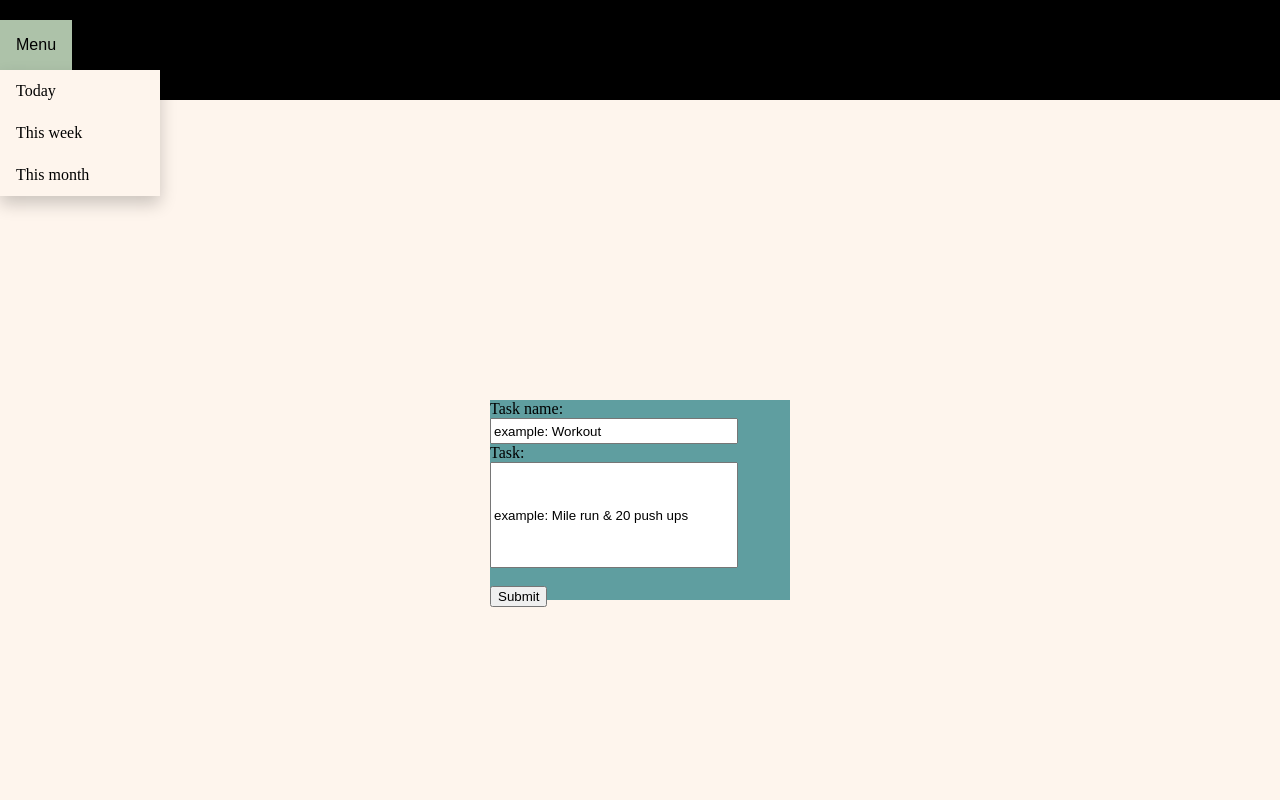
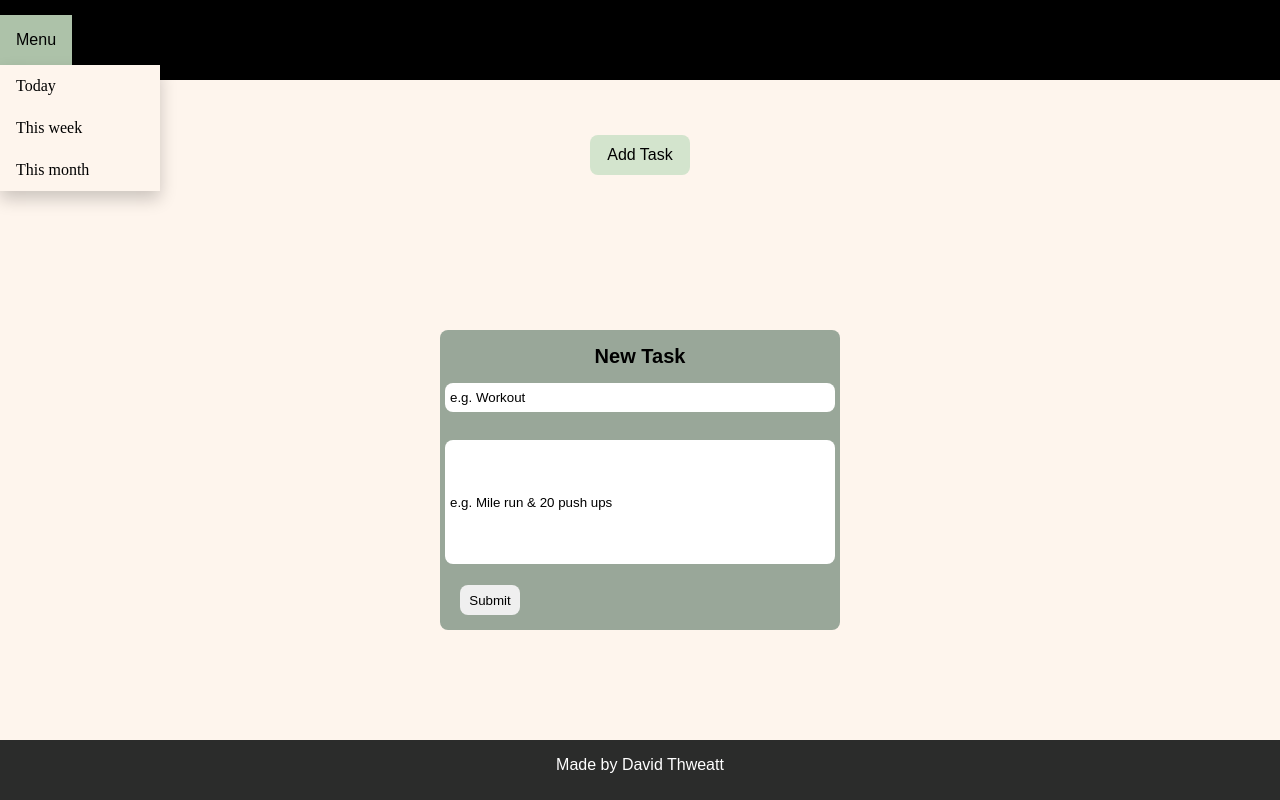
Before and after one commit to DavidThweatt/Task-Tracker, a website built with webpack: page dist/index.html in a window 1280 px wide. Built offline with nearby package versions, Linux system fonts and the light colour scheme.

Commit message:
html & css drop down, add task btn and new task form done

```diff
--- a/dist/index.html
+++ b/dist/index.html
@@ -20,25 +20,30 @@
       </div>
     </nav>
     <div class="main-content">
+      <div class="add-btn-div">
+        <button id="addBTN">Add Task</button>
+      </div>
       <div class="new-task-form">
         <form class="task-form">
-          <label for="TaskName">Task name:</label><br />
+          <h3>New Task</h3>
           <input
             type="text"
             id="task-name"
             name="Tname"
-            value="example: Workout"
+            value="e.g. Workout"
           /><br />
-          <label for="Task">Task:</label><br />
           <input
             type="text"
             id="task-info"
             name="Tinfo"
-            value="example: Mile run & 20 push ups"
+            value="e.g. Mile run & 20 push ups"
           /><br /><br />
-          <input type="submit" value="Submit" />
+          <input id="submitBTN" type="submit" value="Submit" />
         </form>
       </div>
     </div>
   </body>
+  <footer>
+    <p id="footerP">Made by David Thweatt</p>
+  </footer>
 </html>
--- a/dist/style.css
+++ b/dist/style.css
@@ -6,7 +6,7 @@ body {
 
 .nav {
   width: 100%;
-  height: 100px;
+  height: 80px;
   background-color: black;
 }
 
@@ -14,7 +14,7 @@ body {
 .dropbtn {
   background-color: #d3e4cd;
   color: black;
-  margin-top: 20px;
+  margin-top: 15px;
   padding: 16px;
   font-size: 16px;
   border: none;
@@ -63,32 +63,111 @@ body {
 .main-content {
   display: flex;
   justify-content: center;
+  flex-direction: column;
   height: 100%;
   width: 100%;
 }
 
+/* Add button */
+
+.add-btn-div {
+  display: flex;
+  width: 25%;
+  height: 50px;
+  margin: 50px auto;
+}
+
+#addBTN {
+  width: 100px;
+  height: 40px;
+  margin: auto;
+  border-radius: 8px;
+  border: none;
+  background-color: #d3e4cd;
+  font-size: 16px;
+  font-family: sans-serif;
+  cursor: pointer;
+}
+
+#addBTN:hover {
+  background-color: #adc2a9;
+}
+
+/* New Task Form */
+
+h3 {
+  font-size: 20px;
+  font-family: sans-serif;
+  font-weight: bold;
+  text-align: center;
+  margin: 15px;
+}
+
 .new-task-form {
-  margin-top: 300px;
   display: flex;
+  margin: 100px auto;
   border: 5px black;
-  height: 200px;
-  width: 300px;
-  background-color: cadetblue;
+  height: 300px;
+  width: 400px;
+  background-color: #99a799;
+  border-radius: 8px;
 }
 
 .task-form {
-  height: 200px;
-  width: 300px;
+  height: 300px;
+  width: 400px;
+  position: relative;
+}
+
+#taskName {
+  display: flex;
+  margin-top: 30px;
 }
 
 #task-name {
-  height: 20px;
-  width: 80%;
-  margin: auto;
+  display: flex;
+  height: 25px;
+  width: 95%;
+  margin: 5px auto;
+  border-radius: 8px;
+  border: none;
+  padding: 2px 5px;
 }
 
 #task-info {
-  height: 100px;
-  width: 80%;
-  margin: auto;
+  display: flex;
+  height: 120px;
+  width: 95%;
+  margin: 5px auto;
+  padding: 2px 5px;
+  border-radius: 8px;
+  border: none;
 }
+
+#submitBTN {
+  position: absolute;
+  left: 20px;
+  bottom: 15px;
+  border: none;
+  border-radius: 8px;
+  height: 30px;
+  width: 60px;
+  cursor: pointer;
+}
+
+/* Footer */
+
+footer {
+  position: absolute;
+  width: 100%;
+  height: 60px;
+  background-color: rgb(43, 44, 43);
+  bottom: 0;
+  text-align: center;
+}
+
+#footerP {
+  font-size: 16px;
+  font-family: sans-serif;
+  color: white;
+}
```
